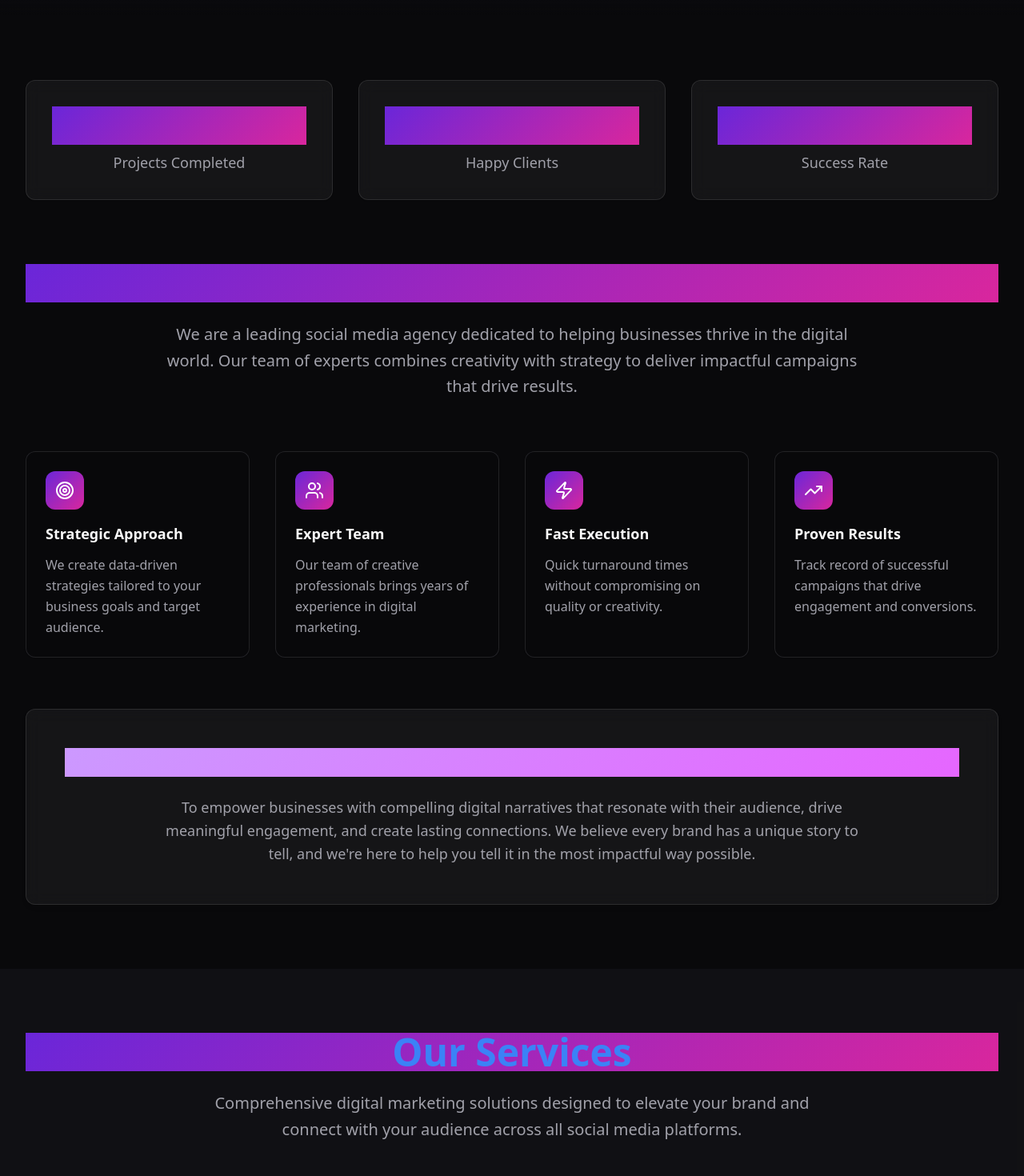
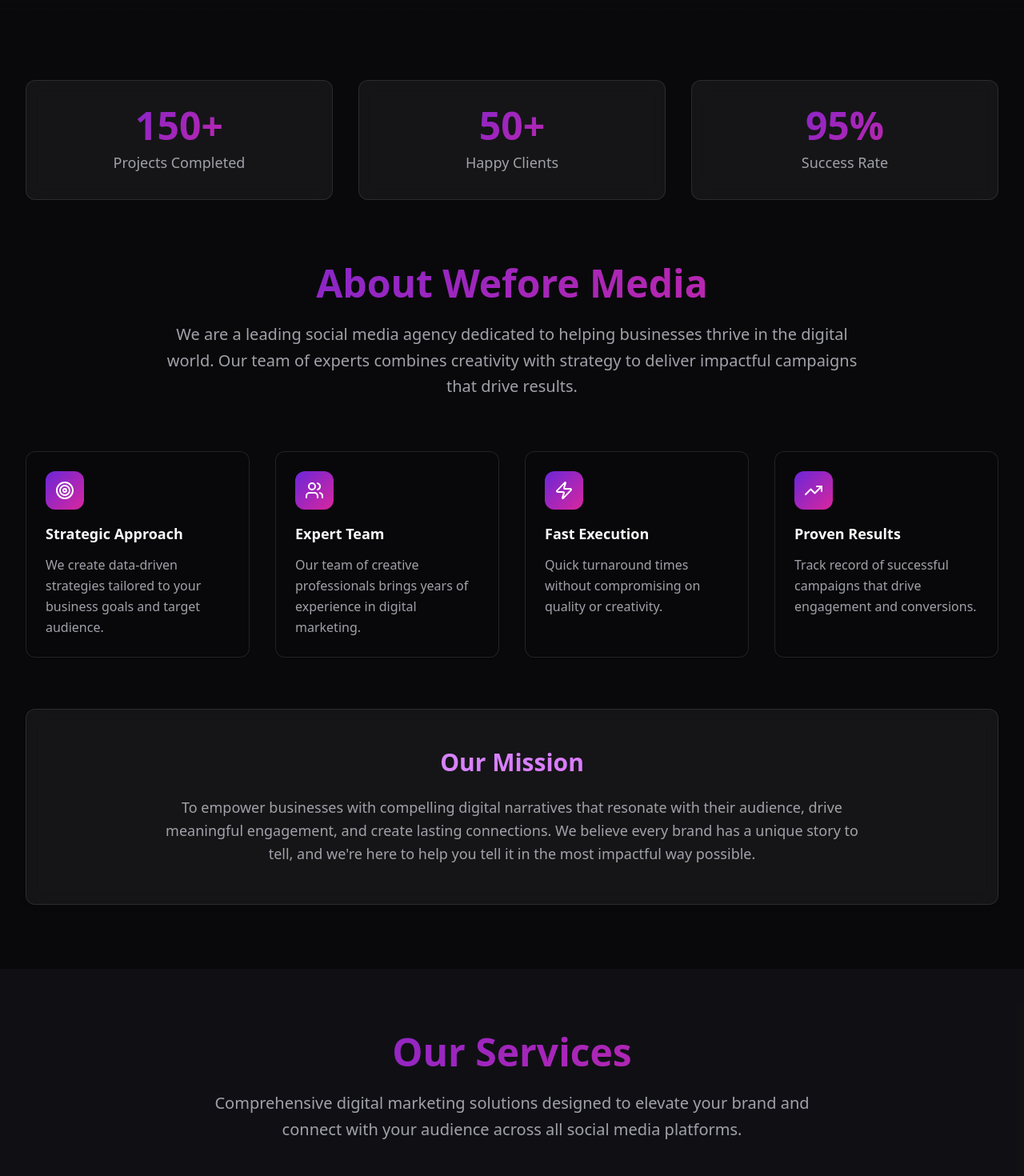
Before and after one commit to pranav0524/design-spotlight-reel, a React (Vite) app: page / in a window 1280 px wide. Shown: the part 780-2250 px from the top of the page at 80% size. Built offline with nearby package versions, Linux system fonts and the light colour scheme.

Commit message:
Revert "Fix: Resolve text visibility and button issues"
The previous commit did not fully resolve the reported issues. This commit reverts the changes made in the previous commit to address the text visibility and button functionality problems.

```diff
--- a/src/components/About.tsx
+++ b/src/components/About.tsx
@@ -33,7 +33,7 @@ const About = () => {
         {/* Stats Section */}
         <div className="grid grid-cols-1 md:grid-cols-3 gap-8 mb-20">
           {stats.map((stat, index) => <Card key={index} className="p-8 text-center bg-glass border-primary/20 hover-lift">
-              <div className="text-4xl md:text-5xl font-bold gradient-primary bg-clip-text text-transparent mb-2">
+              <div className="text-4xl md:text-5xl font-bold text-gradient-primary mb-2">
                 {stat.number}
               </div>
               <div className="text-muted-foreground text-lg">{stat.label}</div>
@@ -42,7 +42,7 @@ const About = () => {
 
         {/* About Content */}
         <div className="text-center mb-16">
-          <h2 className="text-4xl font-bold mb-6 gradient-primary bg-clip-text text-transparent md:text-5xl">
+          <h2 className="text-4xl font-bold mb-6 text-gradient-primary md:text-5xl">
             About Wefore Media
           </h2>
           <p className="text-xl text-muted-foreground max-w-4xl mx-auto leading-relaxed">
@@ -65,7 +65,7 @@ const About = () => {
         {/* Mission Section */}
         <Card className="p-8 md:p-12 bg-glass border-primary/20 shadow-soft">
           <div className="text-center">
-            <h3 className="text-2xl font-bold mb-6 gradient-secondary bg-clip-text text-transparent md:text-3xl">
+            <h3 className="text-2xl font-bold mb-6 text-gradient-secondary md:text-3xl">
               Our Mission
             </h3>
             <p className="text-lg text-muted-foreground leading-relaxed max-w-4xl mx-auto">
--- a/src/components/Contact.tsx
+++ b/src/components/Contact.tsx
@@ -66,7 +66,7 @@ const Contact = () => {
       <div className="max-w-7xl mx-auto px-4 sm:px-6 lg:px-8">
         {/* Header */}
         <div className="text-center mb-16">
-          <h2 className="text-4xl font-bold mb-6 gradient-primary bg-clip-text text-blue-500 md:text-5xl">
+          <h2 className="text-4xl font-bold mb-6 text-gradient-primary md:text-5xl">
             Let's Connect
           </h2>
           <p className="text-xl text-muted-foreground max-w-3xl mx-auto leading-relaxed">
@@ -78,7 +78,7 @@ const Contact = () => {
         <div className="grid grid-cols-1 lg:grid-cols-2 gap-12">
           {/* Contact Form */}
           <Card className="p-8 bg-card/50 backdrop-blur-sm border-border/50">
-            <h3 className="font-bold mb-6 gradient-secondary bg-clip-text text-blue-300 text-2xl">
+            <h3 className="font-bold mb-6 text-gradient-secondary text-2xl">
               Send us a message
             </h3>
 
@@ -119,7 +119,7 @@ const Contact = () => {
           {/* Contact Info */}
           <div className="space-y-8">
             <Card className="p-8 bg-glass border-primary/20">
-              <h3 className="font-bold mb-6 gradient-secondary bg-clip-text text-blue-300 text-2xl">
+              <h3 className="font-bold mb-6 text-gradient-secondary text-2xl">
                 Get in touch
               </h3>
               <p className="text-muted-foreground mb-8 leading-relaxed">
@@ -150,7 +150,7 @@ const Contact = () => {
                   <div className="w-12 h-12 rounded-lg gradient-primary flex items-center justify-center mx-auto mb-3">
                     <stat.icon className="h-6 w-6 text-white" />
                   </div>
-                  <div className="text-2xl font-bold gradient-primary bg-clip-text text-transparent mb-1 bg-slate-50 rounded-sm">
+                  <div className="text-2xl font-bold text-gradient-primary mb-1">
                     {stat.number}
                   </div>
                   <div className="text-sm text-muted-foreground">{stat.label}</div>
--- a/src/components/Portfolio.tsx
+++ b/src/components/Portfolio.tsx
@@ -81,7 +81,7 @@ const Portfolio = () => {
   return <section id="portfolio" className="py-20 bg-secondary/30">
       <div className="max-w-7xl mx-auto px-4 sm:px-6 lg:px-8">
         <div className="text-center mb-16">
-          <h2 className="text-4xl font-bold mb-6 gradient-primary bg-clip-text text-blue-500 md:text-5xl">
+          <h2 className="text-4xl font-bold mb-6 text-gradient-primary md:text-5xl">
             Our Work
           </h2>
           <p className="text-xl text-muted-foreground max-w-3xl mx-auto leading-relaxed">
--- a/src/components/Services.tsx
+++ b/src/components/Services.tsx
@@ -32,7 +32,7 @@ const Services = () => {
       <div className="max-w-7xl mx-auto px-4 sm:px-6 lg:px-8">
         {/* Header */}
         <div className="text-center mb-16">
-          <h2 className="text-4xl font-bold mb-6 gradient-primary bg-clip-text text-blue-500 md:text-5xl">
+          <h2 className="text-4xl font-bold mb-6 text-gradient-primary md:text-5xl">
             Our Services
           </h2>
           <p className="text-xl text-muted-foreground max-w-3xl mx-auto leading-relaxed">
@@ -67,7 +67,7 @@ const Services = () => {
 
         {/* CTA Section */}
         <Card className="p-8 md:p-12 bg-glass border-primary/20 shadow-glow text-center">
-          <h3 className="text-2xl font-bold mb-4 gradient-secondary bg-clip-text text-blue-500 md:text-3xl">
+          <h3 className="text-2xl font-bold mb-4 text-gradient-secondary md:text-3xl">
             Ready to Transform Your Brand?
           </h3>
           <p className="text-lg text-muted-foreground mb-8 max-w-2xl mx-auto">
--- a/src/index.css
+++ b/src/index.css
@@ -131,6 +131,22 @@ All colors MUST be HSL.
     background: var(--gradient-accent);
   }
 
+  .text-gradient-primary {
+    background: var(--gradient-primary);
+    -webkit-background-clip: text;
+    background-clip: text;
+    -webkit-text-fill-color: transparent;
+    color: transparent;
+  }
+
+  .text-gradient-secondary {
+    background: var(--gradient-secondary);
+    -webkit-background-clip: text;
+    background-clip: text;
+    -webkit-text-fill-color: transparent;
+    color: transparent;
+  }
+
   .shadow-soft {
     box-shadow: var(--shadow-soft);
   }
```
